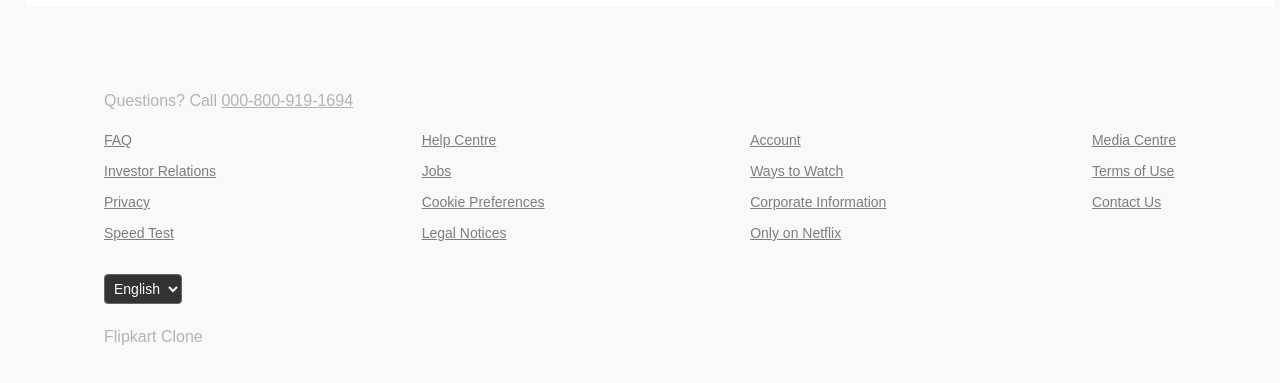
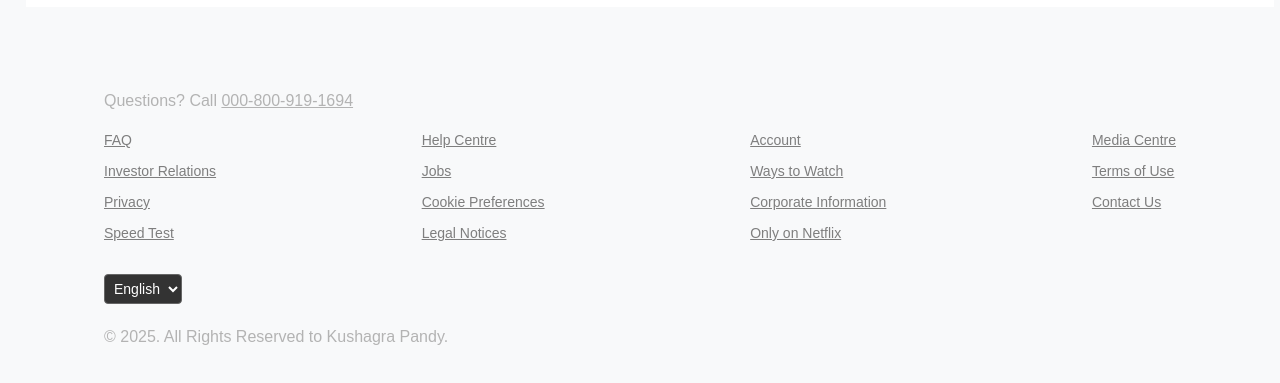
Before and after one commit to kushagra0333/fipkart, a plain HTML site: page index.html in a window 1280 px wide. Shown: the part 4189-4572 px from the top of the page. Drawn offline with nearby package versions, Linux system fonts and the light colour scheme.

Commit message:
Update index.html

```diff
--- a/index.html
+++ b/index.html
@@ -741,7 +741,7 @@
               <option lang="en" label="English" value="en-IN" selected>English</option>
               <option lang="hi" label="हिन्दी" value="hi-IN">हिन्दी</option>
           </select>
-          <div>Flipkart Clone</div>
+           <div>&copy; 2025. All Rights Reserved to Kushagra Pandy.</div>
       </div>
   </footer>
 
```
